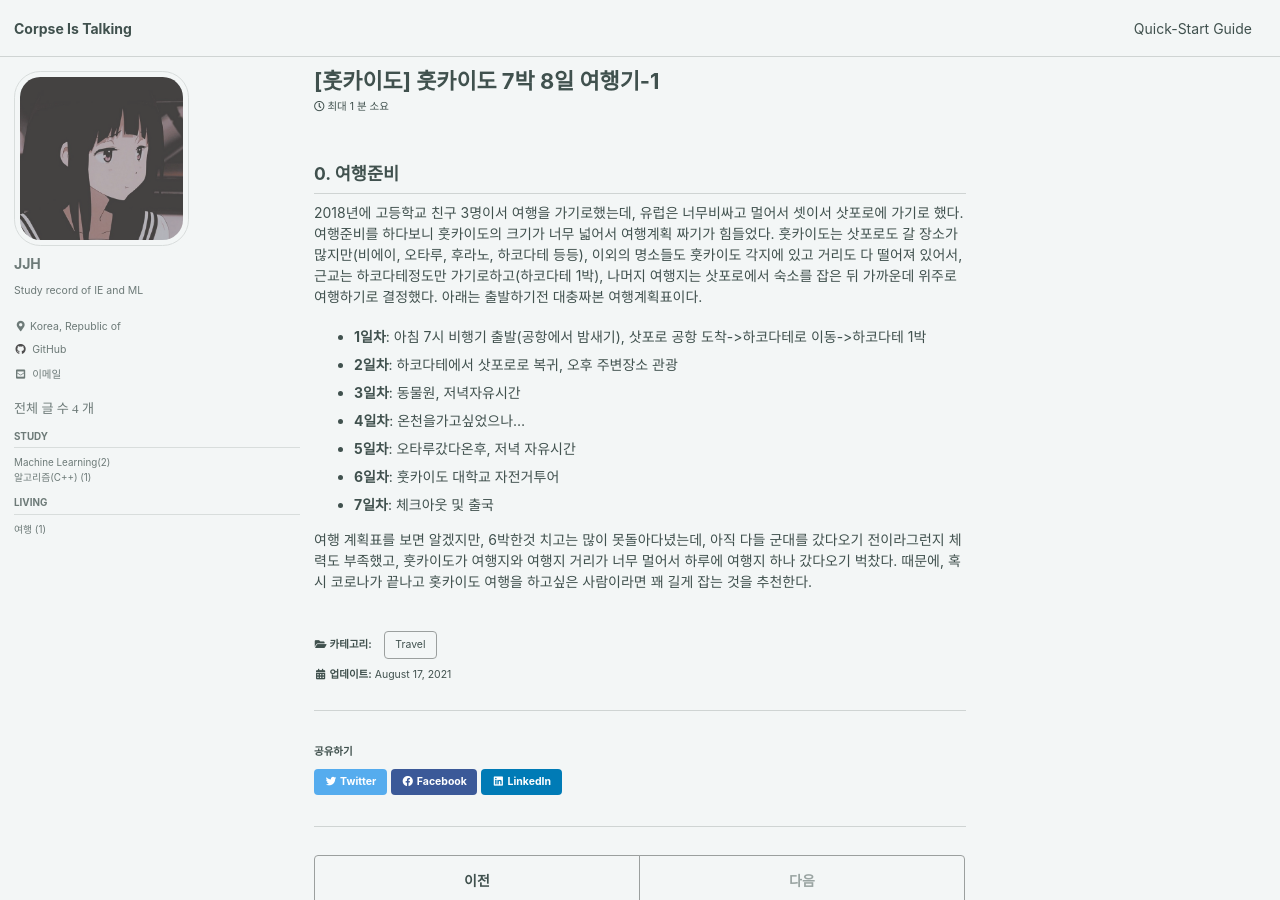
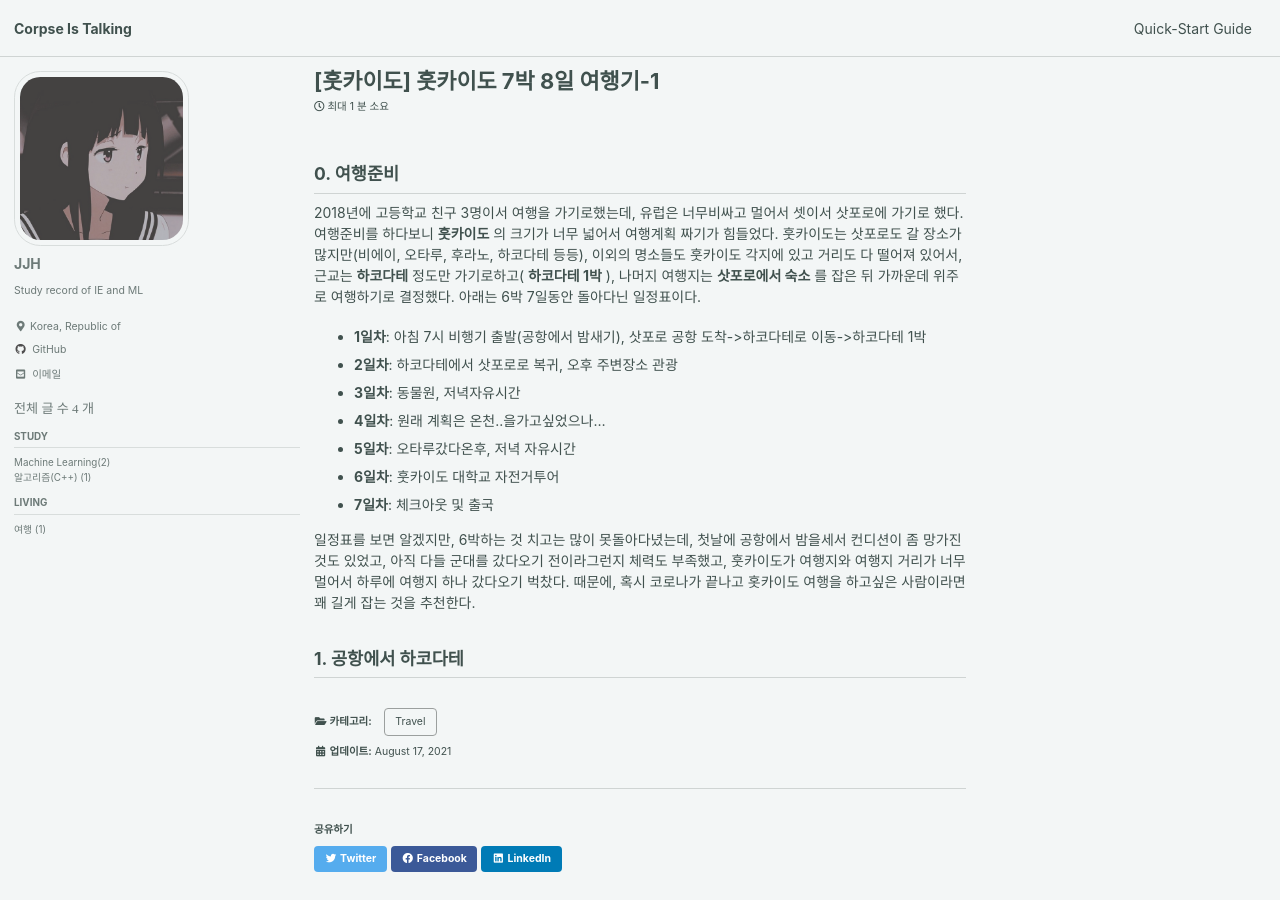
Before and after one commit to Corpse-is-Talking/Corpse-is-Talking.github.io, a Jekyll site: the page built from _posts/Travel/2021-08-17-Sapporo.md, in a window 1280 px wide and 900 px high. Built offline with Jekyll 4.4.1, drawn with Linux system fonts in a browser that asks for light colours; cached includes are drawn as plain includes; comment, search, counter and statistics services are not loaded.

Commit message:
20210817 삿포로

```diff
--- a/_posts/Travel/2021-08-17-Sapporo.md
+++ b/_posts/Travel/2021-08-17-Sapporo.md
@@ -11,15 +11,17 @@ comments: true
 
 ## 0. 여행준비
 2018년에 고등학교 친구 3명이서 여행을 가기로했는데, 유럽은 너무비싸고 멀어서 셋이서 삿포로에 가기로 했다.
-여행준비를 하다보니 훗카이도의 크기가 너무 넓어서 여행계획 짜기가 힘들었다. 훗카이도는 삿포로도 갈 장소가 많지만(비에이, 오타루, 후라노, 하코다테 등등), 이외의 명소들도 훗카이도 각지에 있고 거리도 다 떨어져 있어서, 근교는 하코다테정도만 가기로하고(하코다테 1박), 나머지 여행지는 삿포로에서 숙소를 잡은 뒤 가까운데 위주로 여행하기로 결정했다.
-아래는 출발하기전 대충짜본 여행계획표이다.
+여행준비를 하다보니 __훗카이도__ 의 크기가 너무 넓어서 여행계획 짜기가 힘들었다. 훗카이도는 삿포로도 갈 장소가 많지만(비에이, 오타루, 후라노, 하코다테 등등), 이외의 명소들도 훗카이도 각지에 있고 거리도 다 떨어져 있어서, 근교는 __하코다테__ 정도만 가기로하고( __하코다테 1박__ ), 나머지 여행지는 __삿포로에서 숙소__ 를 잡은 뒤 가까운데 위주로 여행하기로 결정했다.
+아래는 6박 7일동안 돌아다닌 일정표이다.
 
 - __1일차__: 아침 7시 비행기 출발(공항에서 밤새기), 삿포로 공항 도착->하코다테로 이동->하코다테 1박
 - __2일차__: 하코다테에서 삿포로로 복귀, 오후 주변장소 관광
 - __3일차__: 동물원, 저녁자유시간
-- __4일차__: 온천을가고싶었으나...
+- __4일차__: 원래 계획은 온천..을가고싶었으나...
 - __5일차__: 오타루갔다온후, 저녁 자유시간
 - __6일차__: 훗카이도 대학교 자전거투어
 - __7일차__: 체크아웃 및 출국
 
-여행 계획표를 보면 알겠지만, 6박한것 치고는 많이 못돌아다녔는데, 아직 다들 군대를 갔다오기 전이라그런지 체력도 부족했고, 훗카이도가 여행지와 여행지 거리가 너무 멀어서 하루에 여행지 하나 갔다오기 벅찼다. 때문에, 혹시 코로나가 끝나고 홋카이도 여행을 하고싶은 사람이라면 꽤 길게 잡는 것을 추천한다.
+일정표를 보면 알겠지만, 6박하는 것 치고는 많이 못돌아다녔는데, 첫날에 공항에서 밤을세서 컨디션이 좀 망가진것도 있었고, 아직 다들 군대를 갔다오기 전이라그런지 체력도 부족했고, 훗카이도가 여행지와 여행지 거리가 너무 멀어서 하루에 여행지 하나 갔다오기 벅찼다. 때문에, 혹시 코로나가 끝나고 홋카이도 여행을 하고싶은 사람이라면 꽤 길게 잡는 것을 추천한다.
+
+## 1. 공항에서 하코다테
```
